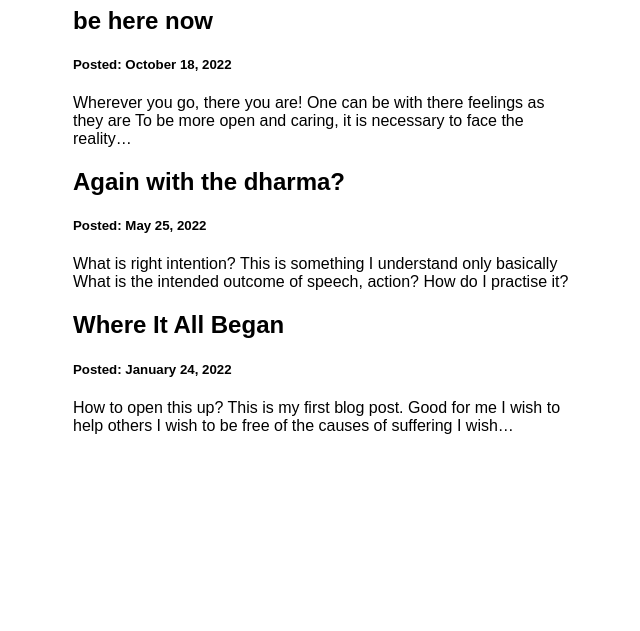
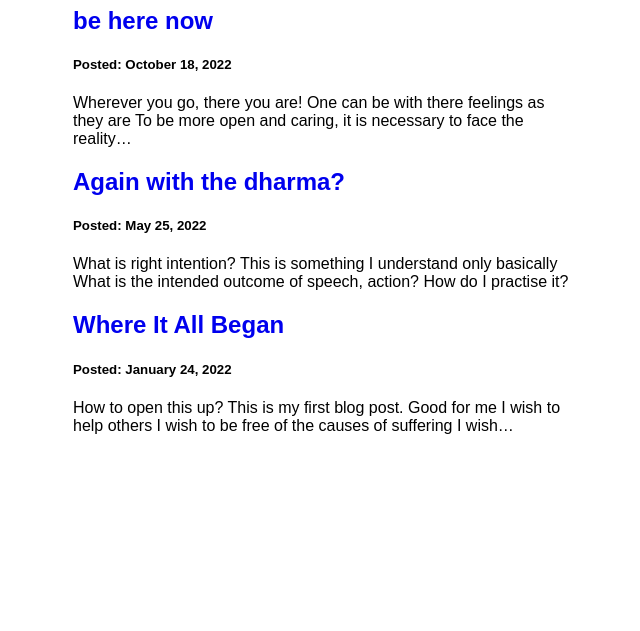
Before and after one commit to FortunateSmith/Musings, a Gatsby site: page /blogs in a window 1280 px wide. Shown: the part 169-800 px from the top of the page, without its empty margins (317-957 px from the left). Built offline with nearby package versions, Linux system fonts and the light colour scheme; Gatsby itself is replaced by a stand-in of ours.

Commit message:
finish module 6, update css and dynamic content for blog posts

```diff
--- a/src/components/layout.module.css
+++ b/src/components/layout.module.css
@@ -28,3 +28,13 @@
   font-weight: 700;
   margin: 3rem 0;
 }
+
+a:link{
+  text-decoration-color: black;
+  text-decoration: none;
+}
+
+a:hover {
+  text-decoration: underline;
+  text-decoration-color: #000;
+}
--- a/src/pages/blogs/index.js
+++ b/src/pages/blogs/index.js
@@ -1,35 +1,42 @@
 import * as React from "react";
 import Layout from "../../components/layout";
 import Seo from "../../components/seo";
-import { graphql } from "gatsby";
+import { graphql, Link } from "gatsby";
+import {navLinkItem, navLinkText} from "../../components/layout.module.css"
 
 export default function BlogPage({ data }) {
   return (
     <Layout pageTitle="Blog Posts">
-
       {data.allMdx.nodes.map((node) => {
-          return <article key={node.id}>
-          <h2>{node.frontmatter.title}</h2>
+        return (
+          <article key={node.id}>
+            <h2 className={navLinkItem}>
+              <Link to={`/blogs/${node.frontmatter.slug}`}>
+                <span className={navLinkText}>{node.frontmatter.title}</span>
+              </Link>
+            </h2>
             <h5>Posted: {node.frontmatter.date}</h5>
             <p>{node.excerpt}</p>
           </article>
+        );
       })}
-
     </Layout>
   );
 }
 
 export const query = graphql`
   query {
-  allMdx(sort: {fields: frontmatter___date, order: DESC}) {
+    allMdx(sort: { fields: frontmatter___date, order: DESC }) {
       nodes {
         frontmatter {
           date(formatString: "MMMM D, YYYY")
           title
+          slug
         }
         id
         excerpt
       }
     }
-}`
+  }
+`;
 export const Head = () => <Seo title="Blog Posts" />;
```
Also changed, not shown: src/pages/blogs/{mdx.frontmatter__slug}.js (+11 -13 lines). Lines whose indentation alone changed are shown as unchanged.
